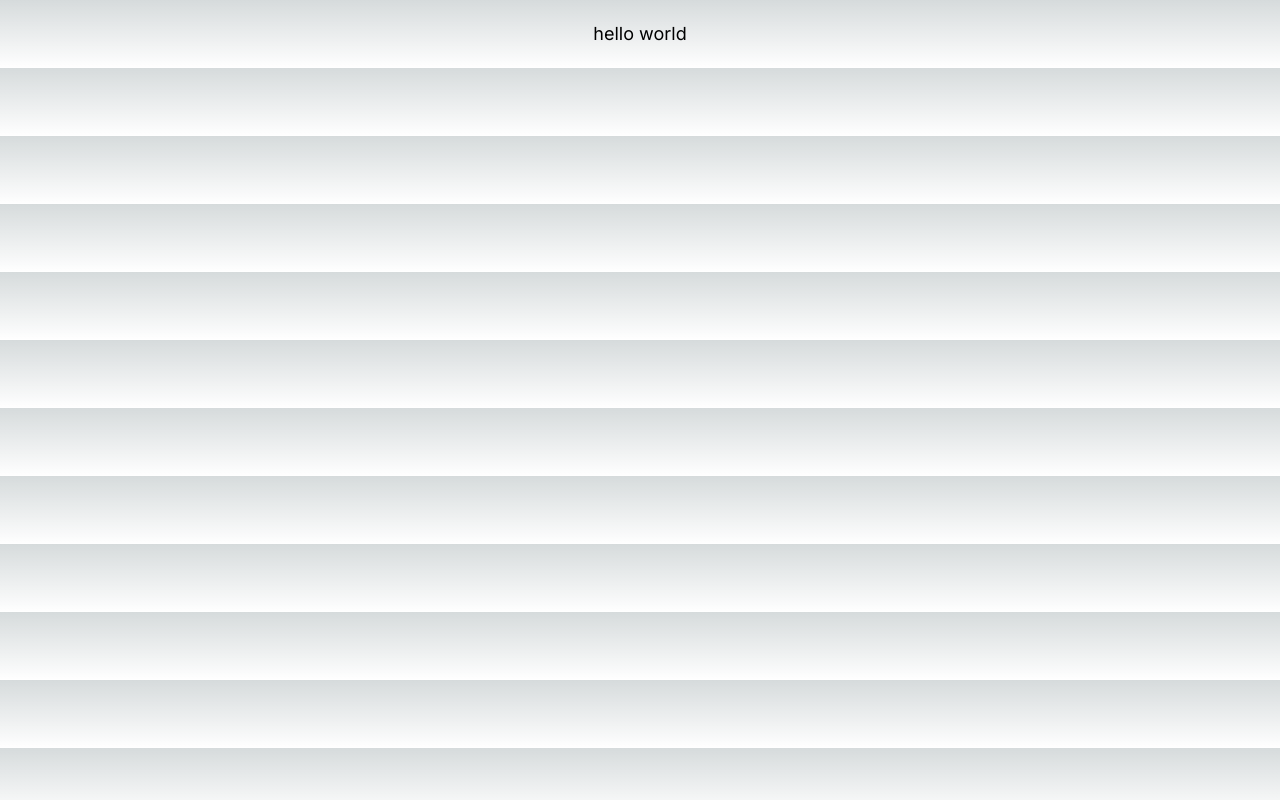
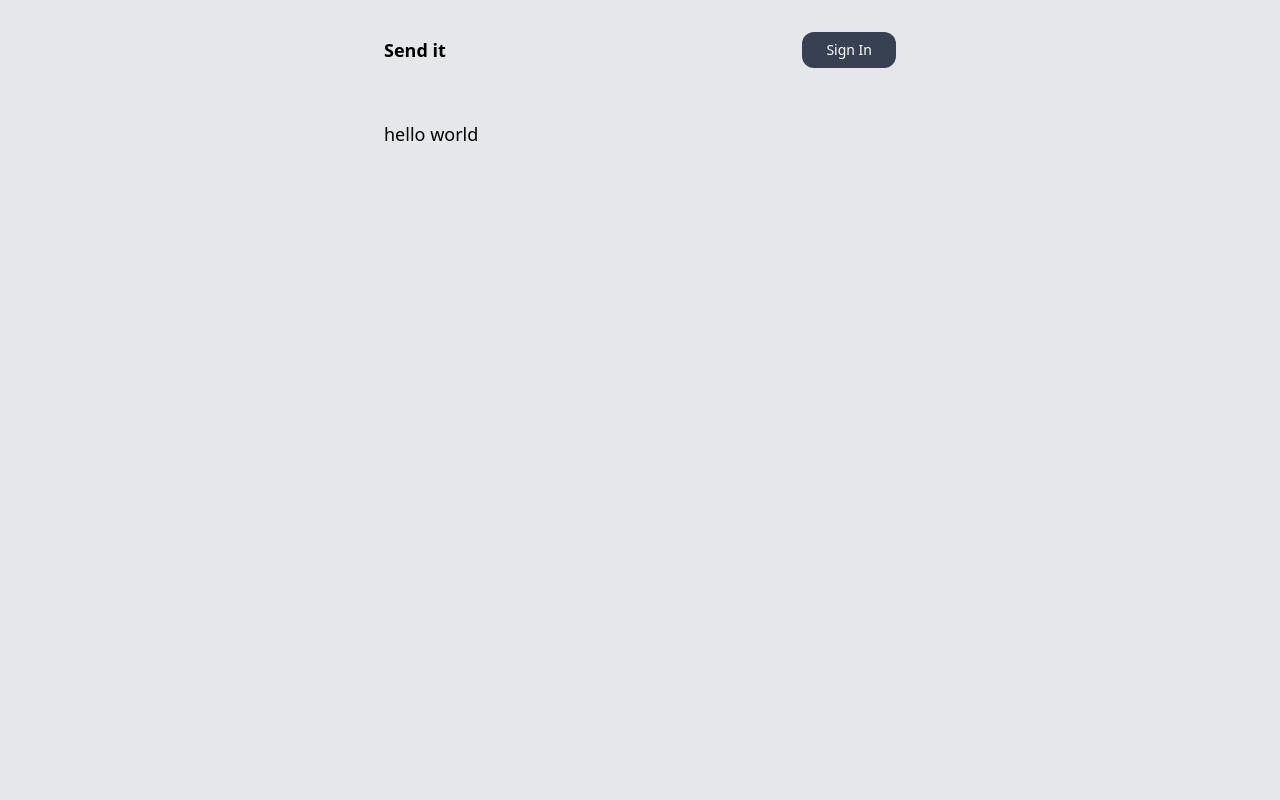
Before and after one commit to matib05/postit, a Next.js app: page / in a window 1280 px wide. Built offline with nearby package versions, Linux system fonts and the light colour scheme; no server answers.

Commit message:
Auth (#3)
* adding next auth prisma adapter with google provider

* adding user models;

* adding some layout properties

* adding login button to navbar

* fix: login issue by restrucutring files

* adding server side session

```diff
--- /dev/null
+++ b/app/auth/Login.tsx
@@ -0,0 +1,13 @@
+"use client"
+
+import { signIn } from "next-auth/react";
+
+export default function Login() {
+    return (
+        <li className="list-none">
+            <button onClick={() => signIn()} className="text-sm bg-gray-700 text-white py-2 px-6 rounded-xl disabled:opacity-25">
+                Sign In
+            </button>
+        </li>
+    )
+}
--- /dev/null
+++ b/app/auth/Nav.tsx
@@ -0,0 +1,20 @@
+import Link from 'next/link'
+import Login from './Login'
+import { getServerSession } from 'next-auth';
+import { authOptions } from "../../pages/api/auth/[...nextauth]";
+
+export default async function Nav() {
+    const session =  await getServerSession(authOptions);
+    console.log(session);
+    return (
+        <nav className='flex justify-between items-center py-8'>
+            <Link href={"/"}>
+                <h1 className='font-bold text-lg'>Send it</h1>
+            </Link>
+            <ul className='flex items-center gap-6'>
+                {!session?.user && <Login />}
+                {session?.user && <h1>{session.user.name}</h1>}
+            </ul>
+        </nav>
+    )
+}
--- a/app/globals.css
+++ b/app/globals.css
@@ -7,21 +7,3 @@
   --background-start-rgb: 214, 219, 220;
   --background-end-rgb: 255, 255, 255;
 }
-
-@media (prefers-color-scheme: dark) {
-  :root {
-    --foreground-rgb: 255, 255, 255;
-    --background-start-rgb: 0, 0, 0;
-    --background-end-rgb: 0, 0, 0;
-  }
-}
-
-body {
-  color: rgb(var(--foreground-rgb));
-  background: linear-gradient(
-      to bottom,
-      transparent,
-      rgb(var(--background-end-rgb))
-    )
-    rgb(var(--background-start-rgb));
-}
--- /dev/null
+++ b/app/layout.jsx
@@ -0,0 +1,28 @@
+import './globals.css'
+import { Inter } from 'next/font/google'
+import Nav from './auth/Nav';
+import { Roboto } from "@next/font/google";
+
+const roboto = Roboto({
+  subsets: ["latin"],
+  weight: ["400", "700"],
+  variable: "--font-roboto"
+})
+
+const inter = Inter({ subsets: ['latin'] })
+
+export const metadata = {
+  title: 'Create Next App',
+  description: 'Generated by create next app',
+}
+
+export default function RootLayout({ children }) {
+  return (
+    <html lang="en">
+      <body className={`mx-4 md:mx-48 xl:mx-96 ${roboto.variable} bg-gray-200` }>
+        <Nav />
+        {children}
+      </body>
+    </html>
+  )
+}
--- a/app/layout.tsx
+++ /dev/null
@@ -1,21 +0,0 @@
-import './globals.css'
-import { Inter } from 'next/font/google'
-
-const inter = Inter({ subsets: ['latin'] })
-
-export const metadata = {
-  title: 'Create Next App',
-  description: 'Generated by create next app',
-}
-
-export default function RootLayout({
-  children,
-}: {
-  children: React.ReactNode
-}) {
-  return (
-    <html lang="en">
-      <body className={inter.className}>{children}</body>
-    </html>
-  )
-}
--- a/app/page.tsx
+++ b/app/page.tsx
@@ -1,6 +1,6 @@
 export default function Home() {
   return (
-    <main className="flex justify-center text-lg py-5">
+    <main className="text-lg py-5">
       hello world
     </main>
   )
--- a/package.json
+++ b/package.json
@@ -10,6 +10,7 @@
   },
   "dependencies": {
     "@next-auth/prisma-adapter": "^1.0.6",
+    "@next/font": "^13.4.2",
     "@prisma/client": "^4.14.0",
     "@types/node": "20.1.3",
     "@types/react": "18.2.6",
--- /dev/null
+++ b/pages/api/auth/[...nextauth].js
@@ -0,0 +1,19 @@
+import NextAuth from "next-auth";
+import GoogleProvider from "next-auth/providers/google";
+import { PrismaAdapter } from "@next-auth/prisma-adapter";
+import prisma from "../../../prisma/client";
+
+const adapter = PrismaAdapter(prisma);
+
+export const authOptions = {
+  secret: process.env.AUTH_SECRET,
+  adapter: adapter,
+  providers: [
+    GoogleProvider({
+      clientId: process.env.GOOGLE_CLIENT_ID,
+      clientSecret: process.env.GOOGLE_CLIENT_SECRET,
+    }),
+  ],
+}
+
+export default NextAuth(authOptions);
--- a/tsconfig.json
+++ b/tsconfig.json
@@ -23,6 +23,6 @@
       "@/*": ["./*"]
     }
   },
-  "include": ["next-env.d.ts", "**/*.ts", "**/*.tsx", ".next/types/**/*.ts"],
+  "include": ["next-env.d.ts", "**/*.ts", "**/*.tsx", ".next/types/**/*.ts", "app/layout.jsx"],
   "exclude": ["node_modules"]
 }
```
Also changed, not shown: 1 other file (tests, documents, lock files or other folders).
